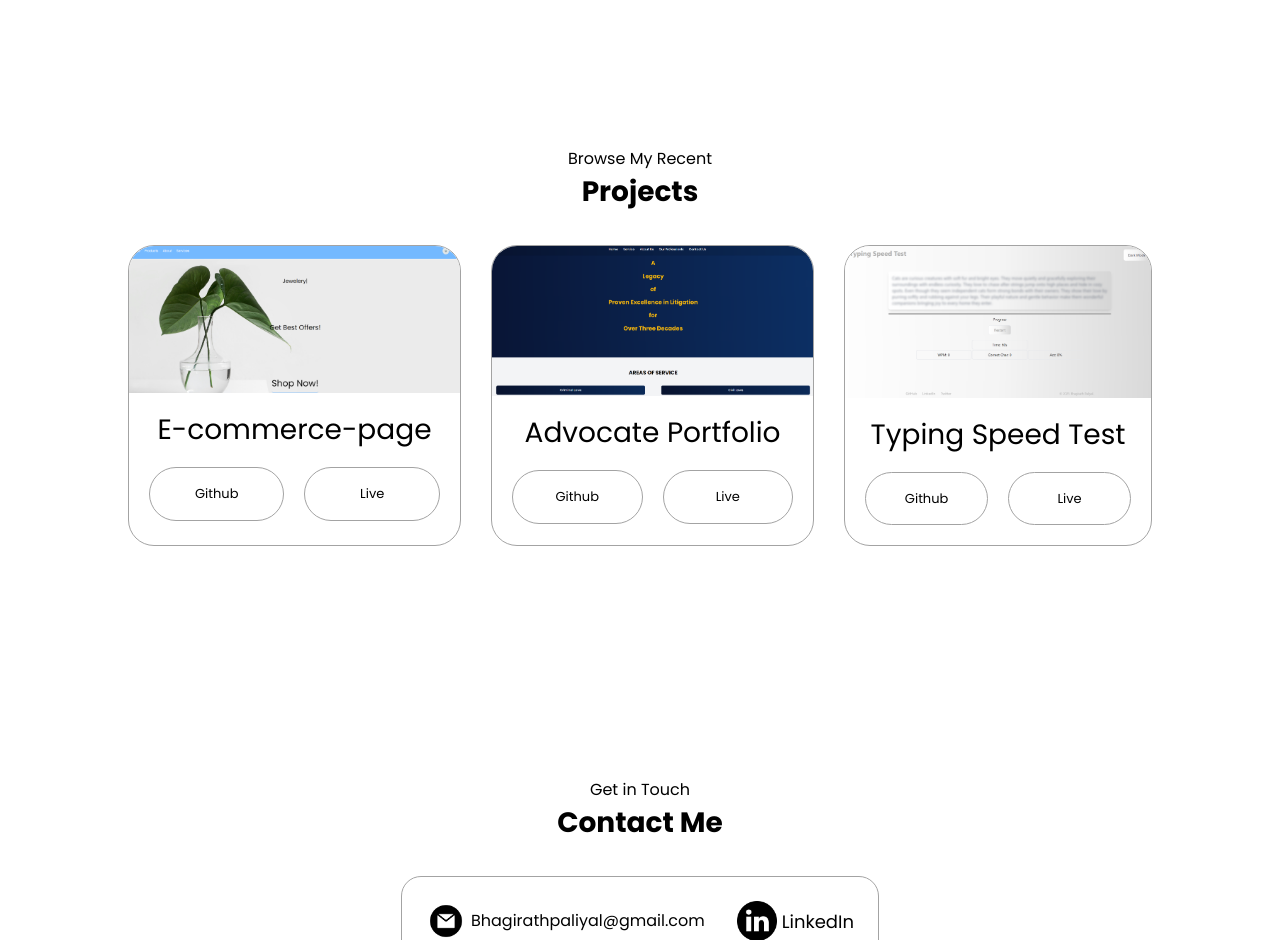
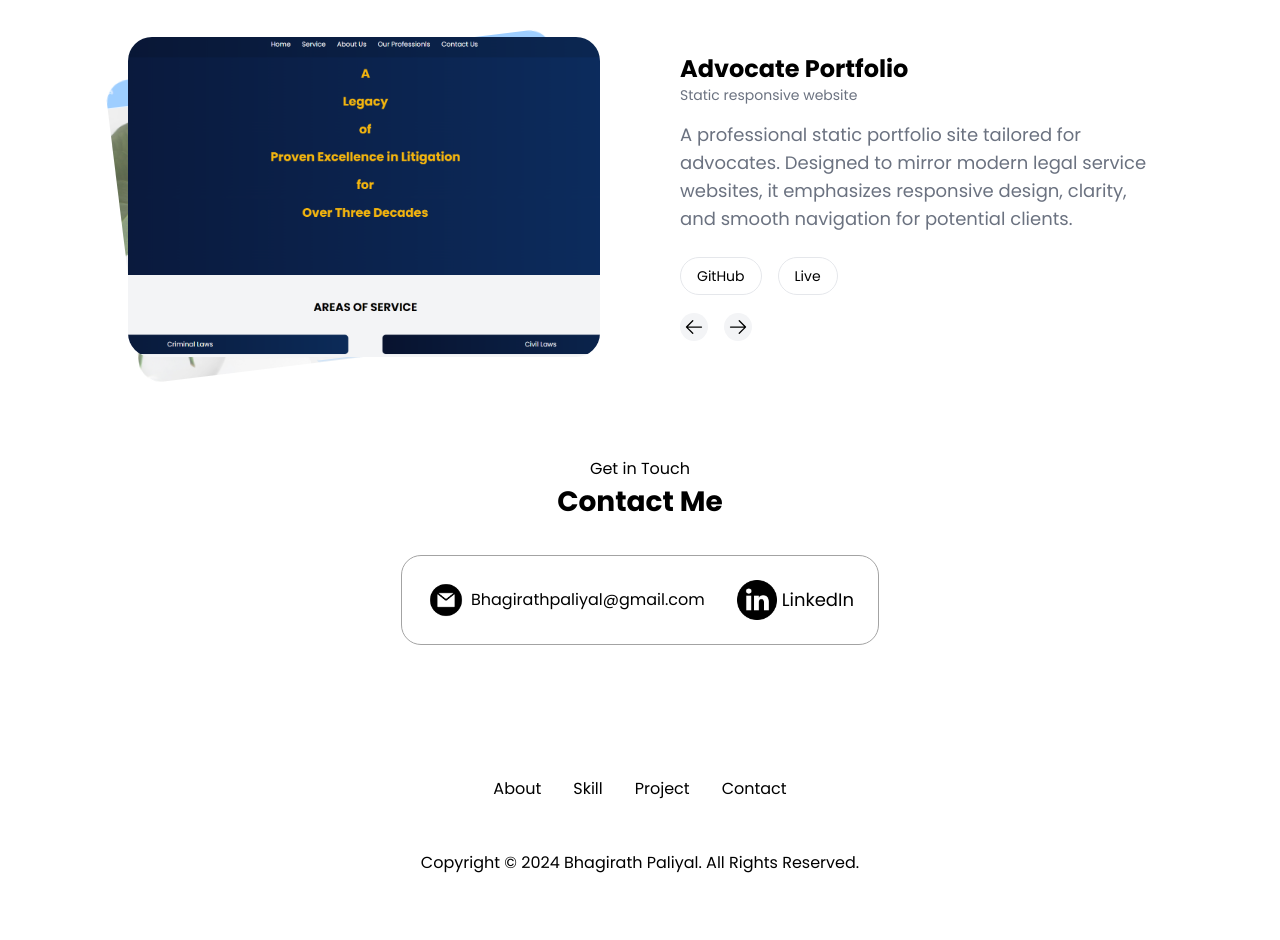
Before and after one commit to bhagirathpaliyal/Portfolio, a React (Vite) app: page / in a window 1280 px wide. Shown: the part 1860-2800 px from the top of the page. After the commit the page ends 2767 px from the top, so only its background shows below. Built offline with nearby package versions, Linux system fonts and the light colour scheme.

Commit message:
update: improved Projects section layout

```diff
--- a/src/App.tsx
+++ b/src/App.tsx
@@ -29,6 +29,7 @@ const App: React.FC = () => {
     }
   };
 
+
   return (
     <div
       className={`container w-[80%] mx-auto font-poppins animate-[appear_linear] animationTimeline ${
@@ -44,7 +45,7 @@ const App: React.FC = () => {
       <Home scrollToSection={scrollToSection} />
       <About />
       <Skill />
-      <Projects />
+      <Projects autoplay={true} />
       <Contact />
       <Footer scrollToSection={scrollToSection} />
     </div>
--- a/src/components/About.tsx
+++ b/src/components/About.tsx
@@ -2,7 +2,7 @@ const About = () => {
   return (
     <div
       id="section1"
-      className=" flex flex-col items-center  md:py-[100px] py-[50px] animate-[appear_linear] animationTimeline "
+      className=" flex flex-col items-center  md:pt-[100px] pt-[50px] animate-[appear_linear] animationTimeline "
     >
       <p className="text-[16px]">Get To Know More</p>
       <h2 className="md:text-[28px] text-[20px] font-bold">About Me</h2>
--- a/src/components/Header.tsx
+++ b/src/components/Header.tsx
@@ -13,8 +13,8 @@ const Header: React.FC<HeaderProps> = ({ scrollToSection, toggleDarkMode,darkMod
   const [isOpen, setIsOpen] = useState<boolean>(false);
 
   return (
-    <div className="sticky top-0 z-10 bg-[#fff] dark:bg-[#121212] flex h-[80px] justify-between items-center md:px-[50px]">
-      <div className="md:text-[32px] text-[24px]">BP</div>
+    <div className="sticky top-0 z-[1000] bg-[#fff] dark:bg-[#121212] flex h-[80px] justify-between items-center md:px-[50px]">
+      <div className="md:text-[20px] max-md:hidden">BP</div>
       <div className="max-md:hidden">
         <Navbar scrollToSection={scrollToSection} />
       </div>
--- a/src/components/Navbar.tsx
+++ b/src/components/Navbar.tsx
@@ -8,7 +8,7 @@ const Navbar: React.FC<NavbarProps> = ({ scrollToSection }) => {
 
   return (
     <div>
-      <ul className='flex max-md:flex-col max-md:text-center gap-[2rem] md:text-[20px] text-[16px] '>
+      <ul className='flex max-md:flex-col max-md:text-center gap-[2rem] md:text-[16px] text-[12px] '>
       <button onClick={() => scrollToSection('section1')} className="dark:text-[#e0e0e0]">About</button>
       <button onClick={() => scrollToSection('section2')} className="dark:text-[#e0e0e0]">Skill </button>
       <button onClick={() => scrollToSection('section3')} className="dark:text-[#e0e0e0]">Project </button>
--- a/src/components/Projects.tsx
+++ b/src/components/Projects.tsx
@@ -1,109 +1,192 @@
-const Projects = () => {
+import { useState, useEffect } from "react";
+import { motion, AnimatePresence } from "framer-motion";
+import { ArrowLeftIcon, ArrowRightIcon } from "@heroicons/react/24/solid";
+
+type Project = {
+  description: string;
+  name: string;
+  type: string;
+  src: string;
+  github: string;
+  live: string;
+};
+
+const projects: Project[] = [
+  {
+    description:
+      "A full-fledged e-commerce platform supporting both merchant and customer roles. Merchants can manage products, while customers can browse and purchase seamlessly — all from accounts using the same email.",
+    name: "E-Commerce Page",
+    type: "Web app",
+    src: "./assets/ecommerce-page.png",
+    github: "https://github.com/bhagirathpaliyal/E-commerce-page",
+    live: "https://bhagirathpaliyal.github.io/E-commerce-page/",
+  },
+  {
+    description:
+      "A professional static portfolio site tailored for advocates. Designed to mirror modern legal service websites, it emphasizes responsive design, clarity, and smooth navigation for potential clients.",
+    name: "Advocate Portfolio",
+    type: "Static responsive website",
+    src: "./assets/advocatePortfolio.png",
+    github: "https://github.com/bhagirathpaliyal/AdvocatePortfolio",
+    live: "https://bhagirathpaliyal.github.io/AdvocatePortfolio/",
+  },
+  {
+    description:
+      "A clean, interactive typing test tool that evaluates users' typing speed and accuracy. Great for practice or benchmarking typing efficiency.",
+    name: "Typing Speed Test",
+    type: "Speed Test Web App",
+    src: "./assets/typingTest.png",
+    github: "https://github.com/bhagirathpaliyal/typingSpeedTest",
+    live: "https://bhagirathpaliyal.github.io/typingSpeedTest/",
+  },
+];
+
+
+const Projects = ({ autoplay = false }: { autoplay?: boolean }) => {
+  const [active, setActive] = useState(0);
+
+  const handleNext = () => {
+    setActive((prev) => (prev + 1) % projects.length);
+  };
+
+  const handlePrev = () => {
+    setActive((prev) => (prev - 1 + projects.length) % projects.length);
+  };
+
+  useEffect(() => {
+    if (autoplay && projects.length > 1) {
+      const interval = setInterval(handleNext, 5000);
+      return () => clearInterval(interval);
+    }
+  }, [autoplay, projects]);
+
+  const isActive = (index: number) => index === active;
+
+  const current = projects[active];
+
+  const randomRotateY = () => Math.floor(Math.random() * 21) - 10;
+
   return (
+    // <div className="mx-auto max-w-sm px-4 py-20 font-sans antialiased md:max-w-4xl md:px-8 lg:px-12">
        <div
       id="section3"
-      className="section3 flex flex-col items-center md:py-[100px] py-[50px] animate-[appear_linear] animationTimeline"
+      className="section3 flex flex-col items-center md:pt-[100px] pt-[50px] animate-[appear_linear] animationTimeline"
     >
       <p className="text-[16px]">Browse My Recent</p>
       <h2 className="md:text-[28px] text-[20px] font-bold">Projects</h2>
-
-      <div className="flex max-md:flex-col  gap-[30px] w-[100%] my-[32px]">
-        <div className="flex flex-col items-center dark:bg-[#555555] border  border-[#a3a3a3] rounded-[26px] overflow-hidden">
+      <div className="relative grid grid-cols-1 gap-20 md:grid-cols-2 mt-[50px]">
+        <div>
+          <div className="relative h-80 w-full">
+            <AnimatePresence>
+              {projects.map((testimonial, index) => (
+                <motion.div
+                  key={testimonial.src}
+                  initial={{
+                    opacity: 0,
+                    scale: 0.9,
+                    z: -100,
+                    rotate: randomRotateY(),
+                  }}
+                  animate={{
+                    opacity: isActive(index) ? 1 : 0.7,
+                    scale: isActive(index) ? 1 : 0.95,
+                    z: isActive(index) ? 0 : -100,
+                    rotate: isActive(index) ? 0 : randomRotateY(),
+                    zIndex: isActive(index) ? 40 : projects.length + 2 - index,
+                    y: isActive(index) ? [0, -80, 0] : 0,
+                  }}
+                  exit={{
+                    opacity: 0,
+                    scale: 0.9,
+                    z: 100,
+                    rotate: randomRotateY(),
+                  }}
+                  transition={{
+                    duration: 0.4,
+                    ease: "easeInOut",
+                  }}
+                  className="absolute inset-0 origin-bottom"
+                >
                   <img
-            src="./assets/ecommerce-page.png"
-            alt="img"
-
+                    src={testimonial.src}
+                    alt={testimonial.name}
+                    width={500}
+                    height={500}
+                    draggable={false}
+                    className="h-full w-full rounded-3xl object-cover object-center"
                   />
-          <h4 className="md:text-[28px] text-[20px] m-[16px]">E-commerce-page</h4>
-          <div className="flex gap-[20px] w-[100%] px-[20px] pb-[20px]">
-            <a
-              href="https://github.com/bhagirathpaliyal/E-commerce-page"
-              target="_blank"
-              rel="noopener noreferrer"
-              className="w-[100%]"
-            >
-              {" "}
-              <button className="text-[13px] p-[16px] border border-[#a3a3a3] rounded-[30px] w-[100%] hover:bg-[#a3a3a3]">
-                Github
-              </button>
-            </a>
-            <a
-              href="https://bhagirathpaliyal.github.io/E-commerce-page/"
-              target="_blank"
-              rel="noopener noreferrer"
-              className="w-[100%]"
-            >
-              {" "}
-              <button className="text-[13px] p-[16px] border border-[#a3a3a3] rounded-[30px] w-[100%] hover:bg-[#a3a3a3]">
-                Live
-              </button>
-            </a>
+                </motion.div>
+              ))}
+            </AnimatePresence>
           </div>
         </div>
 
-        <div className="flex flex-col items-center  dark:bg-[#555555] border  border-[#a3a3a3] rounded-[26px] overflow-hidden">
-          <img
-            src="./assets/advocatePortfolio.png"
-            alt="img"
+        <div className="flex flex-col justify-between py-4">
+          <motion.div
+            key={active}
+            initial={{ y: 20, opacity: 0 }}
+            animate={{ y: 0, opacity: 1 }}
+            exit={{ y: -20, opacity: 0 }}
+            transition={{ duration: 0.2, ease: "easeInOut" }}
+          >
+            <h3 className="text-2xl font-bold text-black dark:text-white">
+              {current.name}
+            </h3>
+            <p className="text-sm text-gray-500 dark:text-neutral-500">
+              {current.type}
+            </p>
+            <motion.p className="mt-4  text-lg text-gray-500 dark:text-neutral-300">
+              {current.description.split(" ").map((word, index) => (
+                <motion.span
+                  key={index}
+                  initial={{ filter: "blur(10px)", opacity: 0, y: 5 }}
+                  animate={{ filter: "blur(0px)", opacity: 1, y: 0 }}
+                  transition={{
+                    duration: 0.2,
+                    ease: "easeInOut",
+                    delay: 0.02 * index,
+                  }}
+                  className="inline-block"
+                >
+                  {word}&nbsp;
+                </motion.span>
+              ))}
+            </motion.p>
 
-          />
-          <h4 className="md:text-[28px] text-[20px] m-[16px] ">Advocate Portfolio</h4>
-          <div className="flex gap-[20px] w-[100%] px-[20px] pb-[20px]">
+            {/* 👉 GitHub and Live Buttons */}
+            <div className="flex gap-4 mt-6">
               <a
-              href="https://github.com/bhagirathpaliyal/AdvocatePortfolio"
+                href={current.github}
                 target="_blank"
                 rel="noopener noreferrer"
-              className="w-[100%]"
+                className="border text-sm px-4 py-2 rounded-[30px] hover:bg-gray-200 dark:hover:bg-neutral-700"
               >
-              {" "}
-              <button className="text-[13px] p-[16px] border border-[#a3a3a3] rounded-[30px] w-[100%] hover:bg-[#a3a3a3]">
-                Github
-              </button>
+                GitHub
               </a>
               <a
-              href="https://bhagirathpaliyal.github.io/AdvocatePortfolio/"
+                href={current.live}
                 target="_blank"
                 rel="noopener noreferrer"
-              className="w-[100%]"
+                className="border text-sm px-4 py-2 rounded-[30px] hover:bg-gray-200 dark:hover:bg-neutral-700"
               >
-              {" "}
-              <button className="text-[13px] p-[16px] border border-[#a3a3a3] rounded-[30px] w-[100%] hover:bg-[#a3a3a3]">
                 Live
-              </button>
               </a>
             </div>
-        </div>
+          </motion.div>
 
-        <div className="flex flex-col items-center dark:bg-[#555555] border  border-[#a3a3a3] rounded-[26px] overflow-hidden">
-          <img
-            src="./assets/typingTest.png"
-            alt="img"
-
-          />
-          <h4 className="md:text-[28px] text-[20px] m-[16px]">Typing Speed Test</h4>
-          <div className="flex gap-[20px] w-[100%] px-[20px] pb-[20px]">
-            <a
-              href="https://github.com/bhagirathpaliyal/typingSpeedTest"
-              target="_blank"
-              rel="noopener noreferrer"
-              className="w-[100%]"
+          <div className="flex gap-4 pt-12 md:pt-0">
+            <button
+              onClick={handlePrev}
+              className="flex h-7 w-7 items-center justify-center rounded-full bg-gray-100 dark:bg-neutral-800"
             >
-              {" "}
-              <button className="text-[13px] p-[16px] border border-[#a3a3a3] rounded-[30px] w-[100%] hover:bg-[#a3a3a3]">
-                Github
+              <ArrowLeftIcon className="h-5 w-5 text-black dark:text-neutral-400 transition-transform duration-300 hover:rotate-12" />
             </button>
-            </a>
-            <a
-              href="https://bhagirathpaliyal.github.io/typingSpeedTest/"
-              target="_blank"
-              rel="noopener noreferrer"
-              className="w-[100%]"
+            <button
+              onClick={handleNext}
+              className="flex h-7 w-7 items-center justify-center rounded-full bg-gray-100 dark:bg-neutral-800"
             >
-              {" "}
-              <button className="text-[13px] p-[16px] border border-[#a3a3a3] rounded-[30px] w-[100%] hover:bg-[#a3a3a3]">
-                Live
+              <ArrowRightIcon className="h-5 w-5 text-black dark:text-neutral-400 transition-transform duration-300 hover:-rotate-12" />
             </button>
-            </a>
           </div>
         </div>
       </div>
--- a/src/components/Skill.tsx
+++ b/src/components/Skill.tsx
@@ -62,7 +62,7 @@ const Skill = () => {
   return (
     <div
       id="section2"
-      className="section2 flex flex-col items-center md:py-[100px] py-[50px] animate-[appear1_linear] animationTimeline"
+      className="section2 flex flex-col items-center md:pt-[100px] pt-[50px] animate-[appear1_linear] animationTimeline"
     >
       <p className="text-[16px]">Explore My</p>
       <h2 className="md:text-[28px] text-[20px] font-bold">Skills</h2>
```
Also changed, not shown: src/components/Home.tsx (+4 -4 lines). Lines whose indentation alone changed are shown as unchanged.
